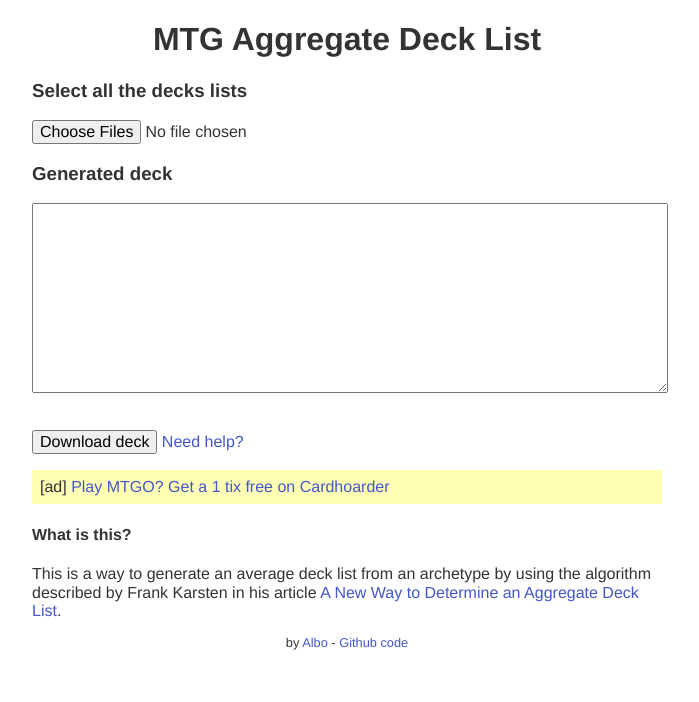
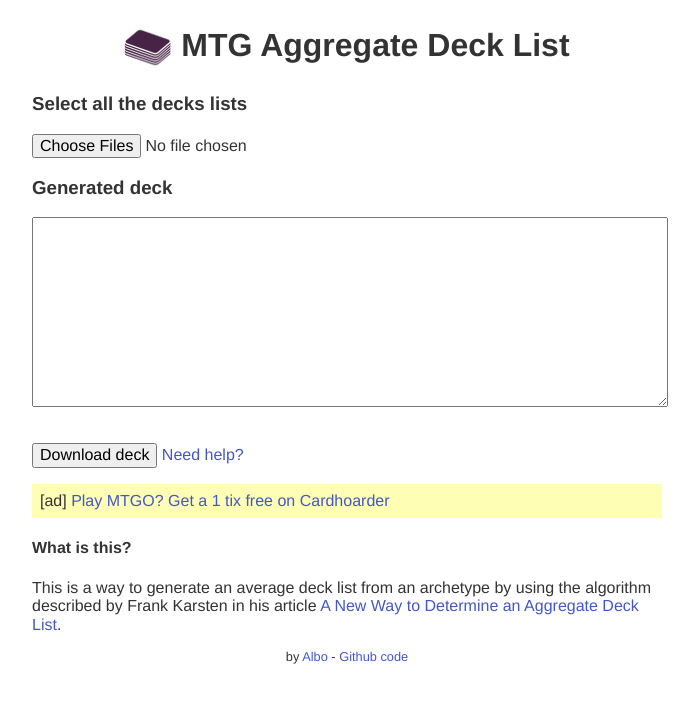
Before and after one commit to 4lb0/mtg-aggregate, a plain HTML site: page index.html in a window 1280 px wide. Shown: the whole page, without its empty margins (293-992 px from the left). Drawn offline with nearby package versions, Linux system fonts and the light colour scheme.

Commit message:
Add logo

```diff
--- a/index.html
+++ b/index.html
@@ -11,7 +11,7 @@
   </head>
   <body>
     <div class="container">
-      <h1>MTG Aggregate Deck List</h1>
+      <h1><img src="logo.png"> MTG Aggregate Deck List</h1>
       <div>
         <h3>Select all the decks lists</h3>
         <input type="file" id="decks" name="decks" multiple="multiple">
--- a/styles.css
+++ b/styles.css
@@ -1,5 +1,6 @@
 body{ color: #333; font-family: Helvetica, sans-serif; }
-h1{ text-align: center; }
+h1{ line-height:48px; text-align: center; }
+img{ vertical-align: middle; }
 textarea { width: 100%; }
 button{ margin-top: 1em; }
 footer{ font-size: 0.8em; text-align: center; margin: 1em 0; }
```
Also changed, not shown: favicon.ico (added), logo.png (added).
